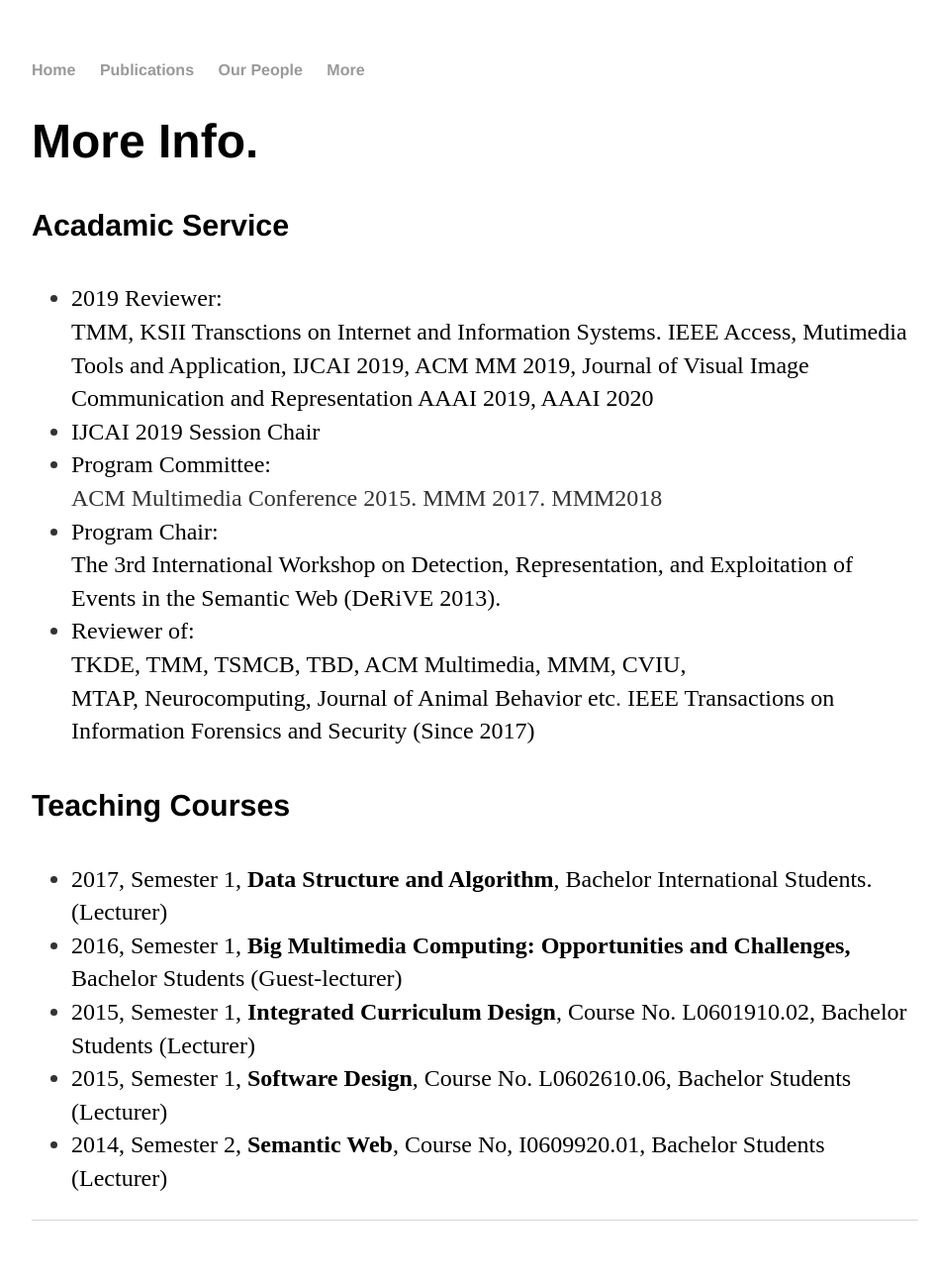
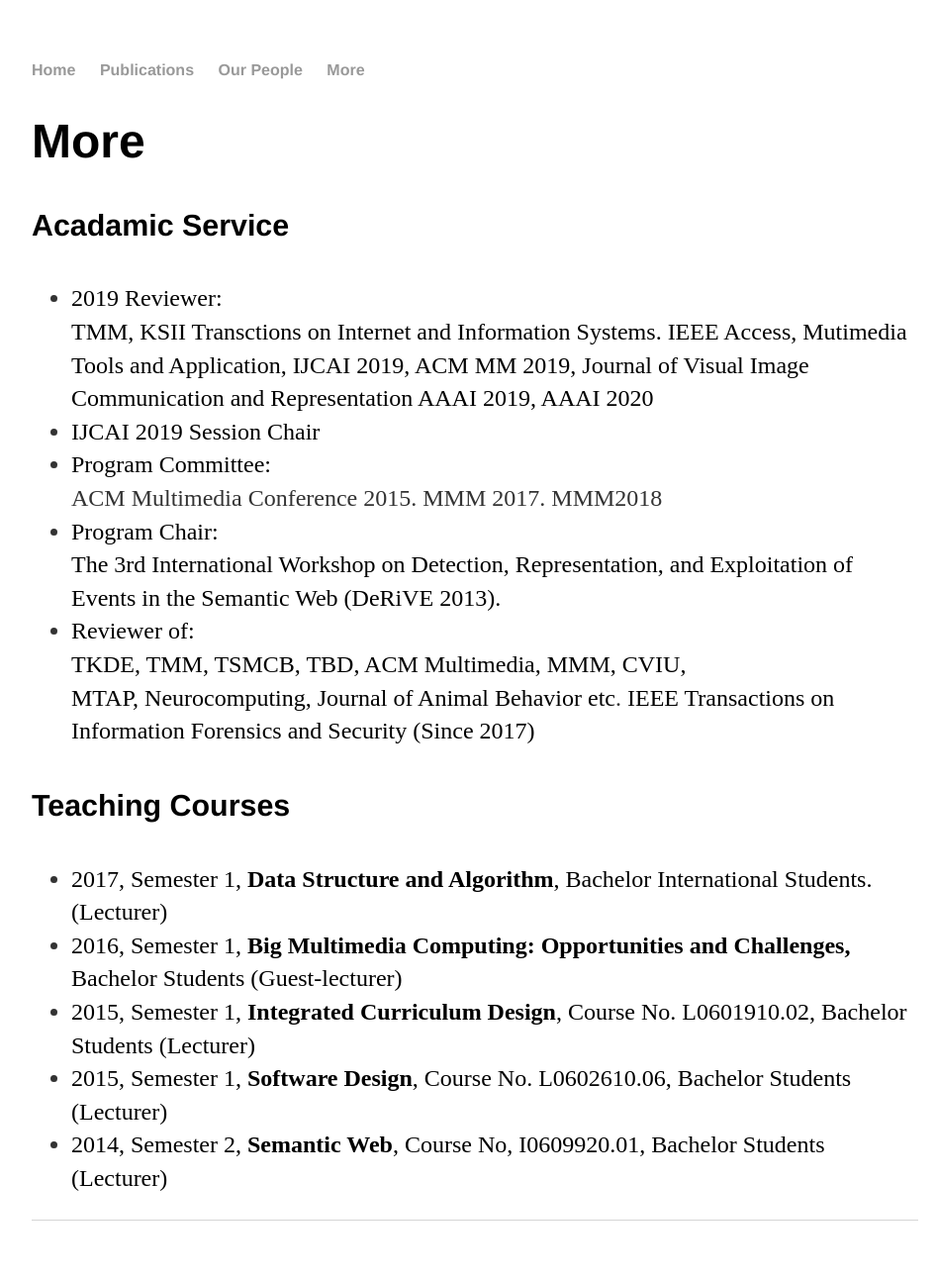
Before and after one commit to lianliGao/lianligao.github.io, a Jekyll site: the page built from blog/index.html, in a window 1280 px wide. Shown: the whole page at 99% size, without its empty margins (160-1108 px from the left). Built offline with Jekyll 4.4.1, drawn with Linux system fonts in a browser that asks for light colours.

Commit message:
Update index.html

```diff
--- a/blog/index.html
+++ b/blog/index.html
@@ -3,7 +3,7 @@ layout: default
 title: Lianli Gao's Info.
 ---
 <div class="about">
-	<h1> More Info. </h1>
+	<h1> More </h1>
 <h4> Acadamic Service</h4>
 	<ul>
 		<li><font color="#000000" >2019 Reviewer: </font>
```
